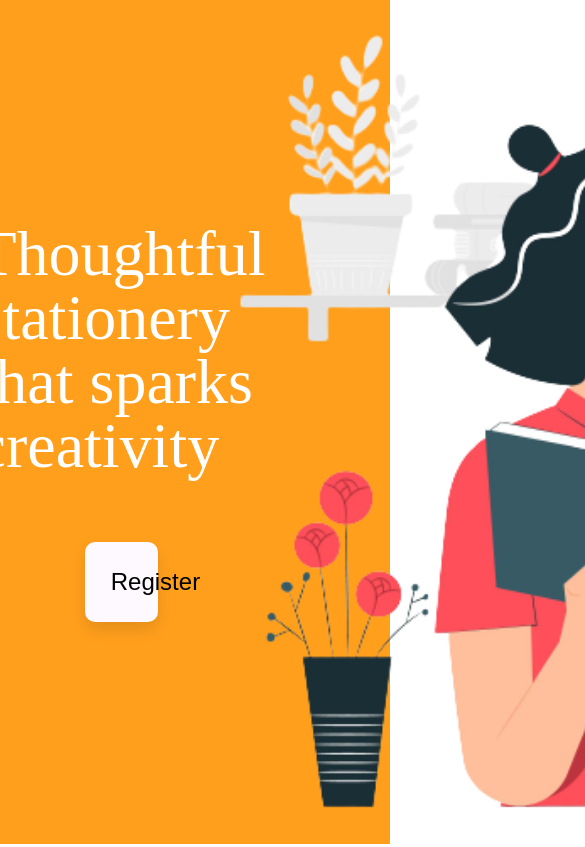
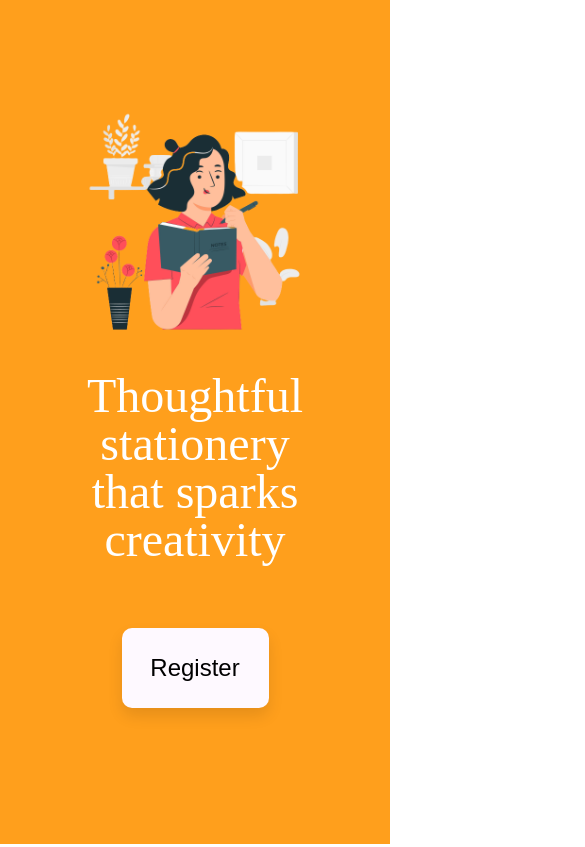
Before and after one commit to fabiansdp/mossery-test, a React (Create React App) app: page /welcome in a window 390 px wide. Shown: the top 847 px of the page, 585 px wide, since content can reach past the window. Built offline with nearby package versions, Linux system fonts and the light colour scheme; a web font is replaced by a local one.

Commit message:
add responsiveness and clear session storage after submit form

```diff
--- a/src/pages/Agreement.tsx
+++ b/src/pages/Agreement.tsx
@@ -42,6 +42,7 @@ const Agreement : React.FC = () => {
         if (response.data) {
           setColor("#39C16C");
           setError("Success! Please check your email!");
+          sessionStorage.clear();
         } else {
           setError("Please Try Again");
         }
@@ -50,7 +51,7 @@ const Agreement : React.FC = () => {
         setError(e.msg);
         return
       }).finally(() => {
-        setTimeout(() => history.push("/welcome"), 3000);
+        setTimeout(() => history.push("/welcome"), 1000);
       })
 
     } else {
--- a/src/styles/Agreement.css
+++ b/src/styles/Agreement.css
@@ -17,6 +17,11 @@
   padding: 2rem;
 }
 
+.agreement-content span {
+  font-size: 4rem;
+  text-align: center;
+}
+
 .agreement-text {
   padding: 1rem;
   width: 75%;
@@ -26,6 +31,16 @@
   overflow: scroll;
 }
 
-span {
-  font-size: 4rem;
+label {
+  text-align: center;
 }
+
+@media (max-width: 800px) {
+  .agreement-content span {
+    font-size: 3rem;
+  }
+
+  .agreement-text {
+    height: 40vh;
+  }
+}
--- a/src/styles/FormLayout.css
+++ b/src/styles/FormLayout.css
@@ -24,3 +24,9 @@
   justify-content: center;
   padding: 2rem;
 }
+
+@media (max-width: 800px) {
+  .title-container span {
+    font-size: 3rem;
+  }
+}
--- a/src/styles/Hero.css
+++ b/src/styles/Hero.css
@@ -17,9 +17,36 @@
   font-size: 4rem;
   color: #ffff;
   margin-bottom: 2rem;
+  text-align: center;
+}
+
+#image-container {
+  width: 80%;
+  display: flex;
+  align-items: center;
 }
 
 #image-container img {
-  width: auto;
-  height: 100%;
+  text-align: center;
+  width: 100%;
+  height: auto;
 }
+
+@media (max-width: 1000px) {
+  #content-container {
+    width: 100%;
+    padding-bottom: 2rem;
+  }
+
+  #content-container h1 {
+    font-size: 3rem;
+    padding: 2rem;
+    margin-bottom: 0;
+  }
+
+  #hero-container {
+    flex-direction: column-reverse;
+    justify-content: center;
+    align-items: center;
+  }
+}
--- a/src/styles/Layout.css
+++ b/src/styles/Layout.css
@@ -4,5 +4,6 @@
   height: 100vh;
 }
 #main-container {
+  width: 100%;
   flex: 1;
 }
```
